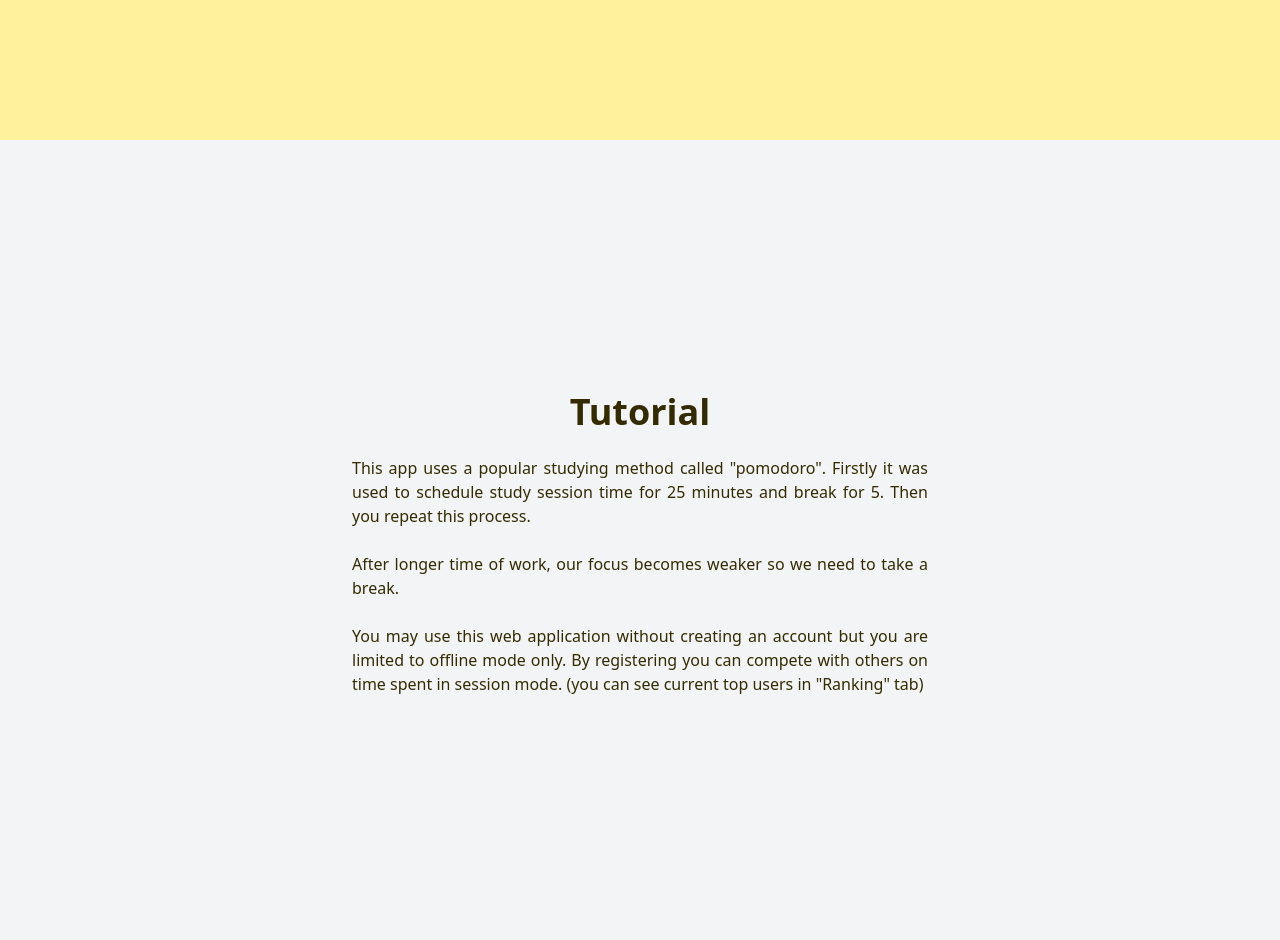
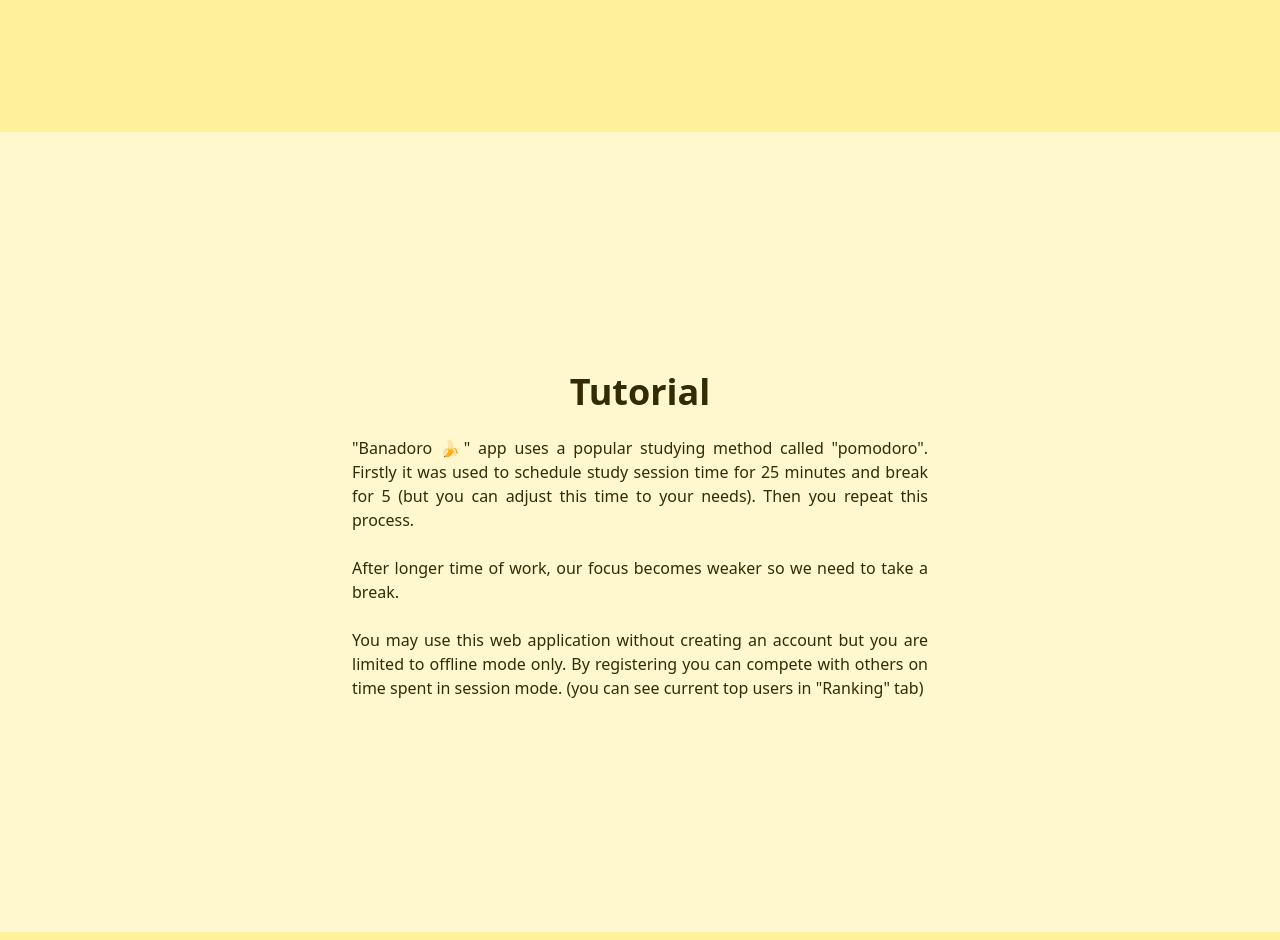
Before and after one commit to mateuszmanczak04/banadoro, a Next.js app: page / in a window 1280 px wide. Shown: the part 700-1640 px from the top of the page. Built offline with nearby package versions, Linux system fonts and the light colour scheme; no server answers.

Commit message:
add seo for description add yellow color to description fix z index of top bar

```diff
--- a/app/(components)/App.tsx
+++ b/app/(components)/App.tsx
@@ -64,7 +64,6 @@ const App = () => {
           <TaskList />
         </div>
       </div>
-      <Description />
       {rankingOpen && <RankingModal close={() => setRankingOpen(false)} />}
       {settingsOpen && <SettingsModal close={() => setSettingsOpen(false)} />}
       {accountOpen && <AccountModal close={() => setAccountOpen(false)} />}
--- a/app/(components)/Description.tsx
+++ b/app/(components)/Description.tsx
@@ -2,15 +2,16 @@ import React from 'react';
 
 const Description = () => {
   return (
-    <div className='bg-gray-100 dark:bg-gray-800 min-h-screen w-full flex justify-center p-4 items-center'>
+    <div className='bg-primary-100 dark:bg-gray-800 min-h-screen w-full flex justify-center p-4 items-center'>
       <div className='w-10/12 max-w-xl h-full flex flex-col gap-4'>
         <h2 className='text-4xl w-full text-center font-extrabold p-2'>
           Tutorial
         </h2>
         <p className='text-justify'>
-          This app uses a popular studying method called {'"'}pomodoro{'"'}.
-          Firstly it was used to schedule study session time for 25 minutes and
-          break for 5. Then you repeat this process.
+          {'"'}Banadoro 🍌{'"'} app uses a popular studying method called {'"'}
+          pomodoro{'"'}. Firstly it was used to schedule study session time for
+          25 minutes and break for 5 (but you can adjust this time to your
+          needs). Then you repeat this process.
           <br />
           <br />
           After longer time of work, our focus becomes weaker so we need to take
--- a/app/(components)/TopBar.tsx
+++ b/app/(components)/TopBar.tsx
@@ -8,7 +8,7 @@ type Props = {
 
 const TopBar = ({ openSettings, openAccount, openRanking }: Props) => {
   return (
-    <div className='fixed top-0 flex justify-between w-full px-4 py-2 bg-primary-300 dark:bg-gray-800 dark:text-gray-200'>
+    <div className='fixed top-0 flex justify-between w-full px-4 py-2 bg-primary-300 dark:bg-gray-800 dark:text-gray-200 z-10'>
       <h1 className='text-2xl font-extrabold'>Banadoro 🍌</h1>
       <div className='flex gap-6'>
         <button onClick={openRanking}>Ranking</button>
--- a/app/page.tsx
+++ b/app/page.tsx
@@ -1,8 +1,14 @@
 import React from 'react';
 import App from './(components)/App';
+import Description from './(components)/Description';
 
 const page = () => {
-  return <App />;
+  return (
+    <>
+      <App />
+      <Description />
+    </>
+  );
 };
 
 export default page;
```
